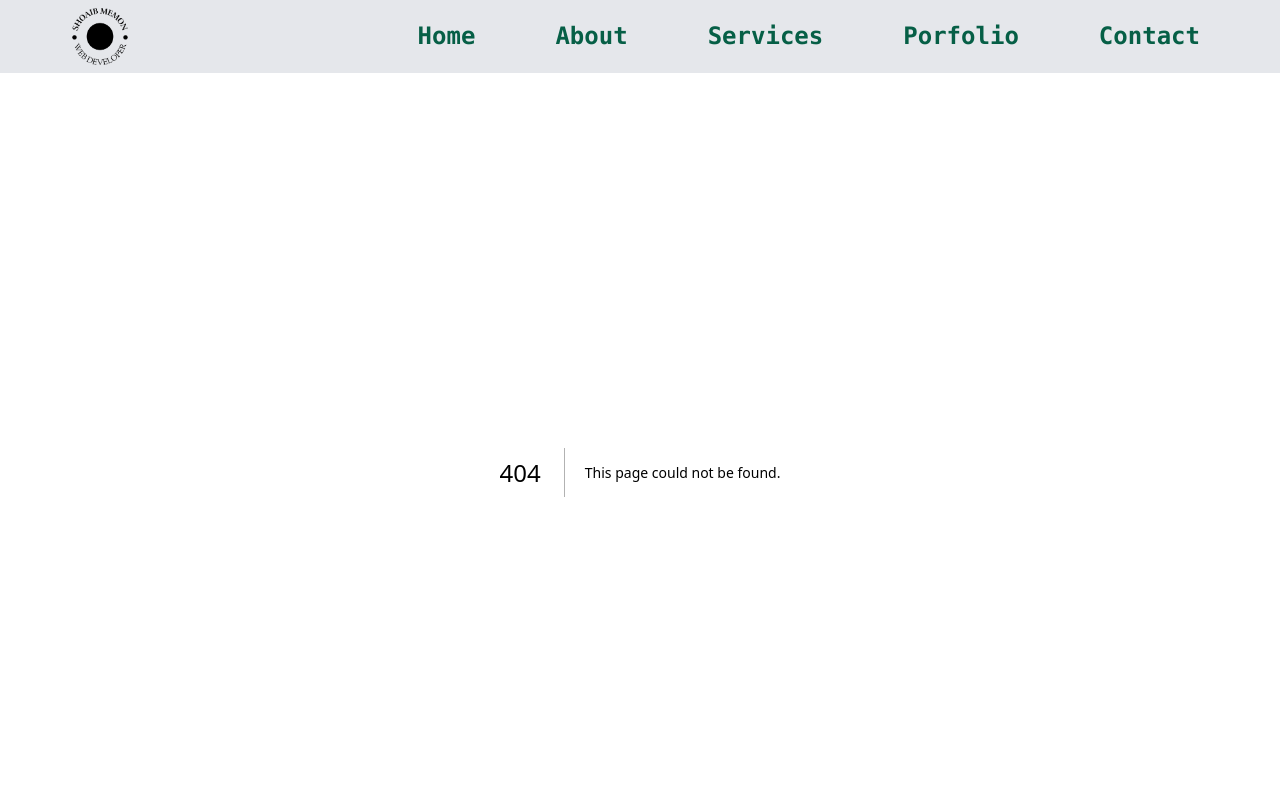
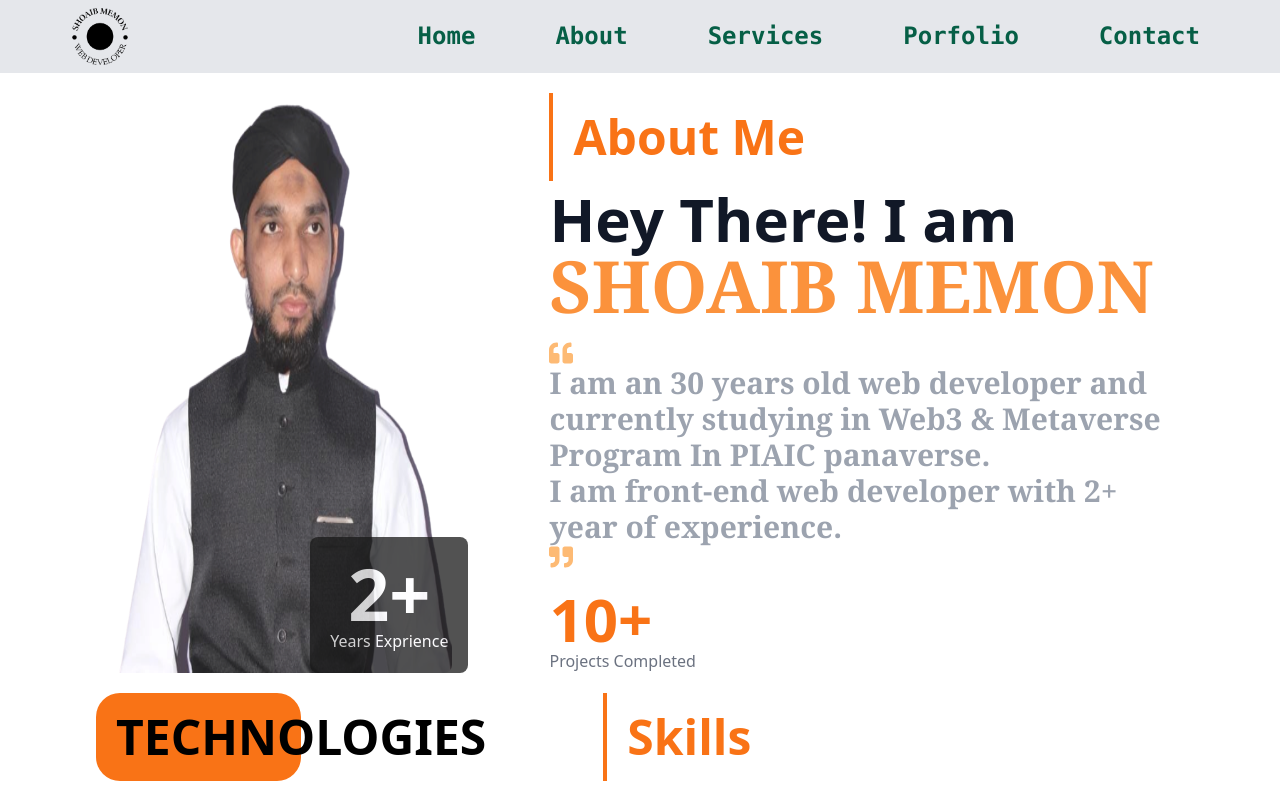
Before and after one commit to shoaibattari/Resume-ShoaibMemon, a Next.js app: page /about in a window 1280 px wide. Before the commit this address had no page. Shown: the top 800 px of the page. Built offline with nearby package versions, Linux system fonts and the light colour scheme.

Commit message:
pagination data updated

```diff
--- /dev/null
+++ b/app/about/page.tsx
@@ -0,0 +1,14 @@
+import React from "react";
+import About from "../components/aboutme/About";
+import Skills from "../components/skills/Skills";
+
+function page() {
+  return (
+    <div>
+      <About/>
+      <Skills />
+    </div>
+  );
+}
+
+export default page;
--- a/app/components/Navbar.tsx
+++ b/app/components/Navbar.tsx
@@ -14,10 +14,10 @@ interface Navbar {
 }
 export const NAV: Navbar[] = [
   { id: 1, name: "Home", link: "/" },
-  { id: 2, name: "About", link: "About" },
-  { id: 3, name: "Services", link: "#" },
-  { id: 4, name: "Porfolio", link: "#" },
-  { id: 5, name: "Contact", link: "#" },
+  { id: 2, name: "About", link: "about" },
+  { id: 3, name: "Services", link: "services" },
+  { id: 4, name: "Porfolio", link: "projects" },
+  { id: 5, name: "Contact", link: "contact" },
 ];
 
 function Navbar() {
--- /dev/null
+++ b/app/projects/page.tsx
@@ -0,0 +1,13 @@
+import React from 'react'
+import Projects from '../components/projects/Projects'
+
+function page() {
+  return (
+    <div>
+        <Projects />
+
+    </div>
+  )
+}
+
+export default page
--- /dev/null
+++ b/app/services/page.tsx
@@ -0,0 +1,13 @@
+import React from 'react'
+import Services from '../components/services/Services'
+
+function app() {
+  return (
+    <div>
+
+        <Services  />
+    </div>
+  )
+}
+
+export default app
```
